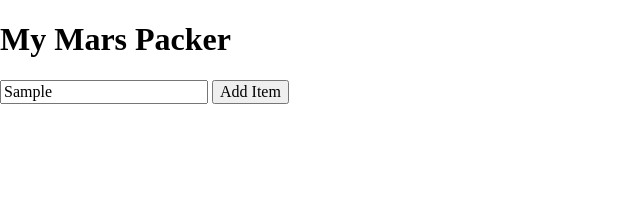
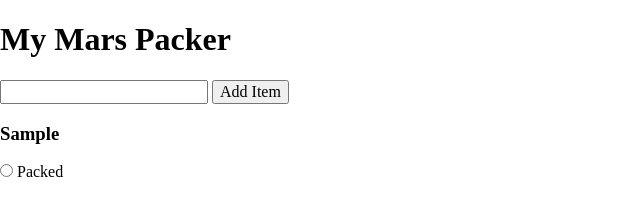
Before and after one commit to tonyr729/mars-list, a website: page public/index.html in a window 1280 px wide. Both pictures are taken after typing "Sample" into the empty fields and a click on the button "Add Item". Shown: the whole page, without its empty margins (0-640 px from the left). Drawn offline with nearby package versions, Linux system fonts and the light colour scheme; no server answers.

Commit message:
Add js code to add item to page and db

```diff
--- a/public/index.html
+++ b/public/index.html
@@ -14,6 +14,7 @@
     <h1>My Mars Packer</h1>
     <input type="text" name="item">
     <button class="button__add">Add Item</button>
+    <p class="warning"></p>
   </section>
   <section class="section__bottom"></section>
   <script src='./js/scripts.js'></script>
--- a/public/js/scripts.js
+++ b/public/js/scripts.js
@@ -1,6 +1,3 @@
-$input = $('.section__top input')[0];
-$addButton = $('.button__add')[0];
-
 $(document).ready(() => {
   loadItems();
 })
@@ -29,10 +26,43 @@ const appendItems = (items) => {
   })
 }
 
-const createItem = () => {
+const createItem = async () => {
+  $input = $('.section__top input');
+  const itemName = $input.val();
 
+  if ($input.val()) {
+    const result = await postItem(itemName)
+    console.log(result)
+  } else {
+    $(".warning").text("Please insert a name for the item");
+  }
+
+  appendItems([{name: itemName, isPacked: false}])
+
+  $input.val('')
+}
+
+const postItem = async (itemName) => {
+  const url = '/api/v1/items';
+  const item = {
+    name: itemName,
+    isPacked: false
+  };
+  try {
+    const response = await fetch(url, {
+      body: JSON.stringify(item),
+      headers: {
+        'Content-Type': 'application/json'
+      },
+      method: 'POST'
+    });
+    const result = await response.json()
+  } catch (error) {
+    console.log(error)
+  }
 }
 
 
 
-// $addButton.on('click', createItem);
+
+$('.button__add').on('click', createItem);
--- a/server.js
+++ b/server.js
@@ -25,7 +25,7 @@ app.get('/api/v1/items', (request, response) => {
 app.post('/api/v1/items', (request, response) => {
   const item = request.body;
   const itemParams = Object.keys(item)
-  const requiredParameter = ['name', 'isPacked']
+  const requiredParams = ['name', 'isPacked']
 
   if (!itemParams === requiredParams) {
     return response
```
